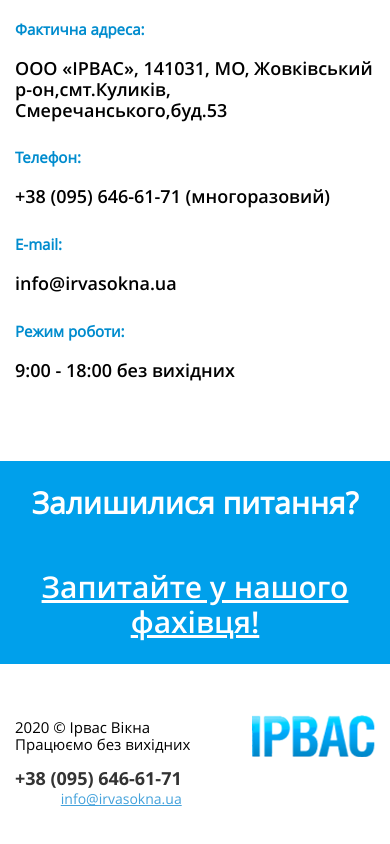
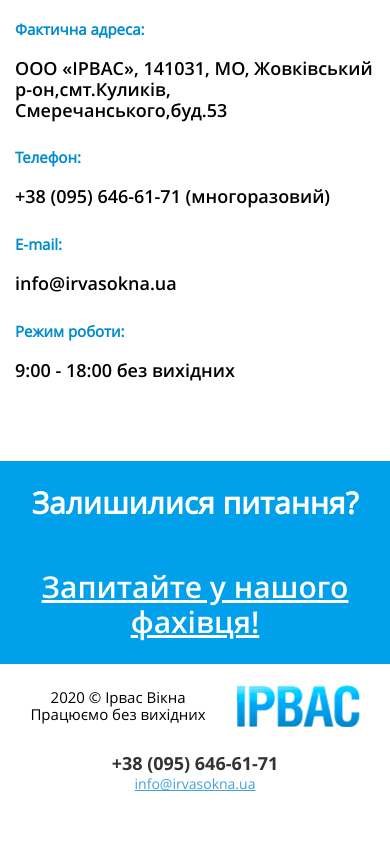
Before and after one commit to ZooMingGG/Irvas-Windows, a plain HTML site: page src/index.html in a window 390 px wide. Shown: the part 9606-10450 px from the top of the page. After the commit the page ends 10424 px from the top, so only its background shows below. Drawn offline with Linux system fonts and the light colour scheme.

Commit message:
did media for footer

```diff
--- a/src/scss/index.scss
+++ b/src/scss/index.scss
@@ -1676,4 +1676,18 @@
     .questions {
         padding: 0;
     }
-}
+/*Footer*/
+    footer {
+        padding: 10px 0;
+
+        .footer-body {
+            text-align: center;
+            justify-content: space-around;
+
+            .footer-contacts {
+                text-align: center;
+                margin: 15px 0;
+            }
+        }
+    }
+}
```
Also changed, not shown: src/css/index.css.
